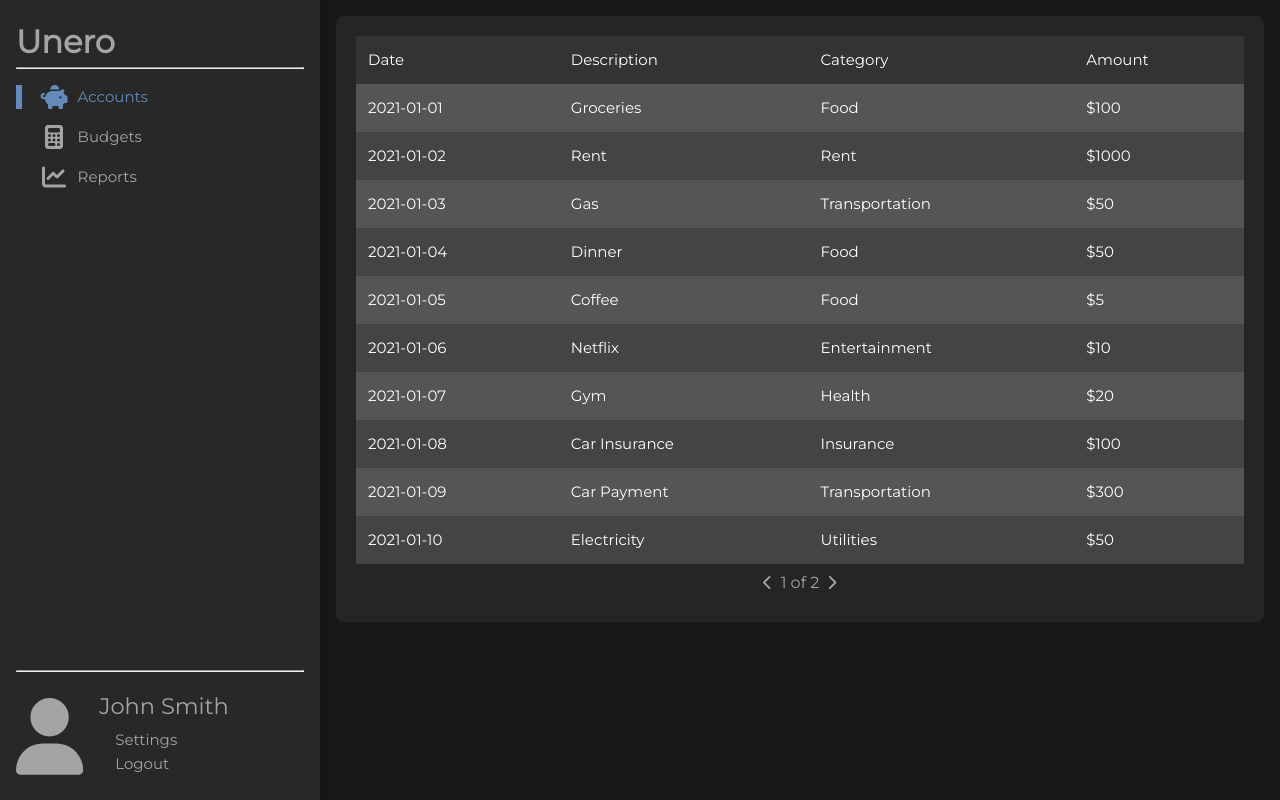
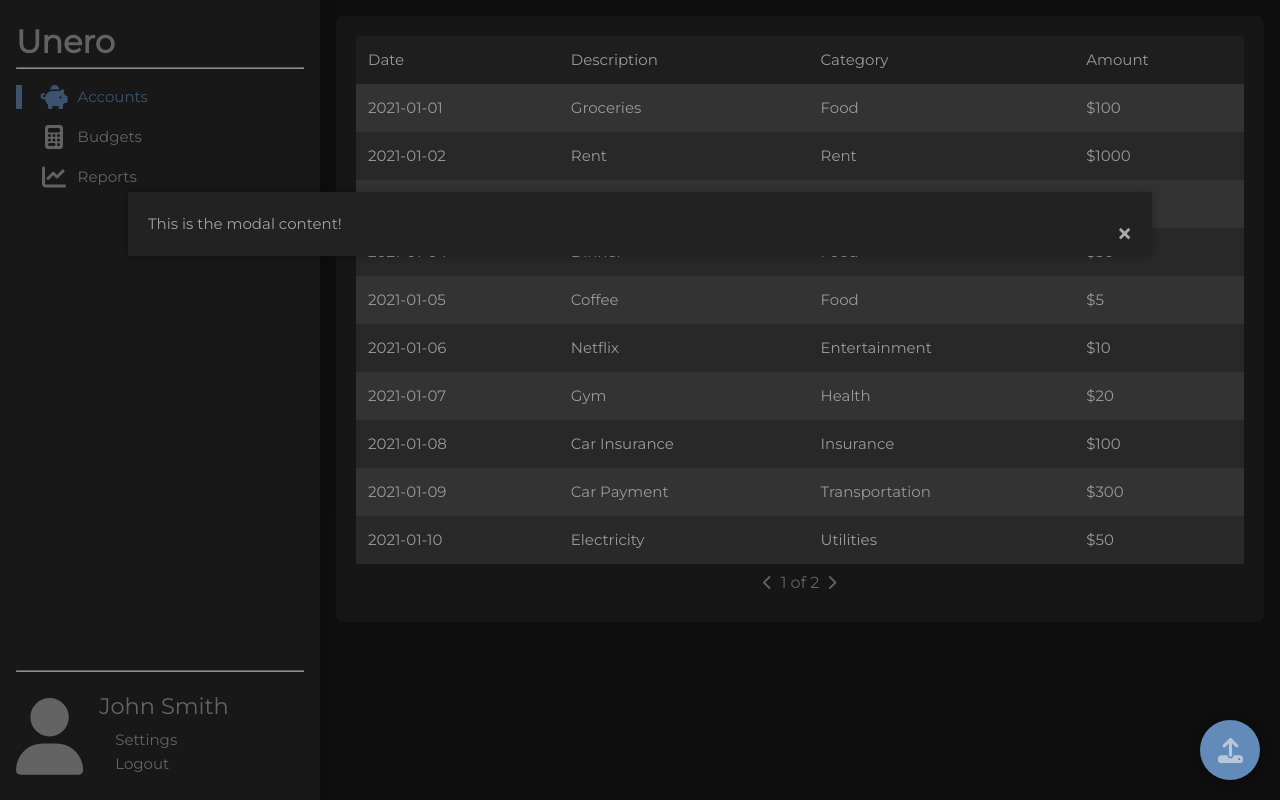
Before and after one commit to pawlh/dime, a Vue app: page / in a window 1280 px wide. Built offline with nearby package versions, Linux system fonts and the light colour scheme.

Commit message:
create modal component

```diff
--- a/src/App.vue
+++ b/src/App.vue
@@ -2,6 +2,8 @@
 import {RouterView} from 'vue-router'
 import Navigation from "@/views/Navigation.vue";
 import ProfilePreview from "@/components/ProfilePreview.vue";
+import FloatingActionButton from "@/components/FloatingActionButton.vue";
+import Modal from "@/components/Modal.vue";
 
 // Default application to dark mode
 document.documentElement.setAttribute("theme", "dark");
@@ -21,6 +23,8 @@ document.documentElement.setAttribute("theme", "dark");
       <router-view></router-view>
     </main>
   </div>
+  <FloatingActionButton/>
+  <Modal/>
 </template>
 
 <style lang="less" scoped>
--- /dev/null
+++ b/src/components/Modal.vue
@@ -0,0 +1,69 @@
+<script setup>
+import {ref} from 'vue';
+
+const modal = ref('modal')//document.getElementById('modal');
+const closeButton = document.getElementsByClassName('close')[0];
+
+function openModal() {
+  modal.value.style.display = 'block';
+}
+
+function closeModal() {
+  modal.value.style.display = 'none';
+}
+
+// window.onclick = function(event) {
+//   if (event.target === modal) {
+//     closeModal();
+//   }
+// }
+
+</script>
+
+<template>
+  <div id="modal" class="modal" ref="modal">
+    <div class="modal-content">
+      <span class="close" @click="closeModal">&times;</span>
+      <p>This is the modal content!</p>
+    </div>
+  </div>
+
+</template>
+
+<style scoped>
+.modal {
+  display: block;
+  position: fixed;
+  z-index: 1;
+  left: 0;
+  top: 0;
+  width: 100%;
+  height: 100%;
+  overflow: auto;
+  background-color: rgba(0, 0, 0, 0.4);
+}
+
+.modal-content {
+  background-color: var(--color-background-soft);
+  margin: 15% auto;
+  padding: 20px;
+  /*border: 1px solid #888;*/
+  box-shadow: 0 0 10px rgba(0, 0, 0, 0.3);
+  width: 80%;
+}
+
+.close {
+  color: #aaa;
+  float: right;
+  font-size: 28px;
+  font-weight: bold;
+}
+
+.close:hover,
+.close:focus {
+  color: black;
+  text-decoration: none;
+  cursor: pointer;
+}
+
+</style>
```
